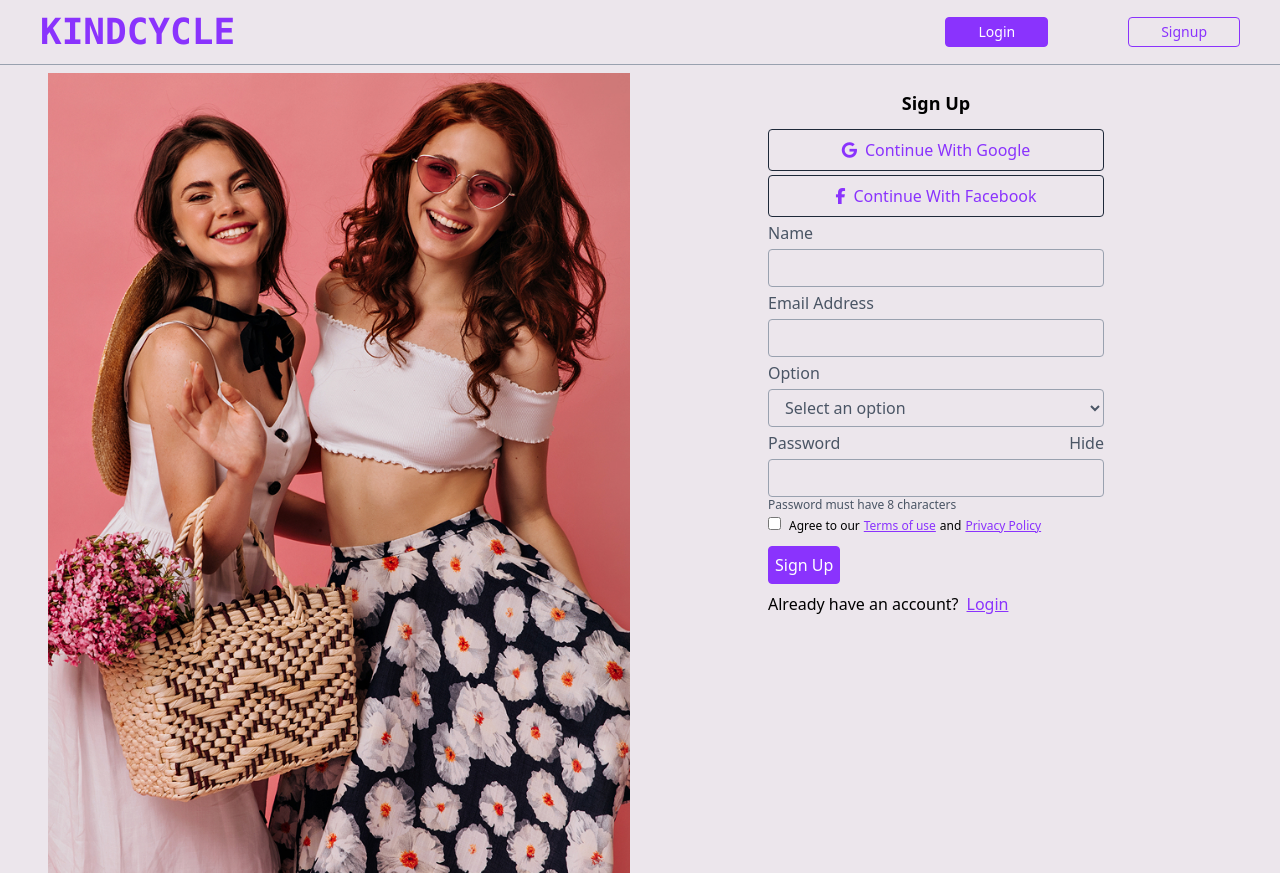
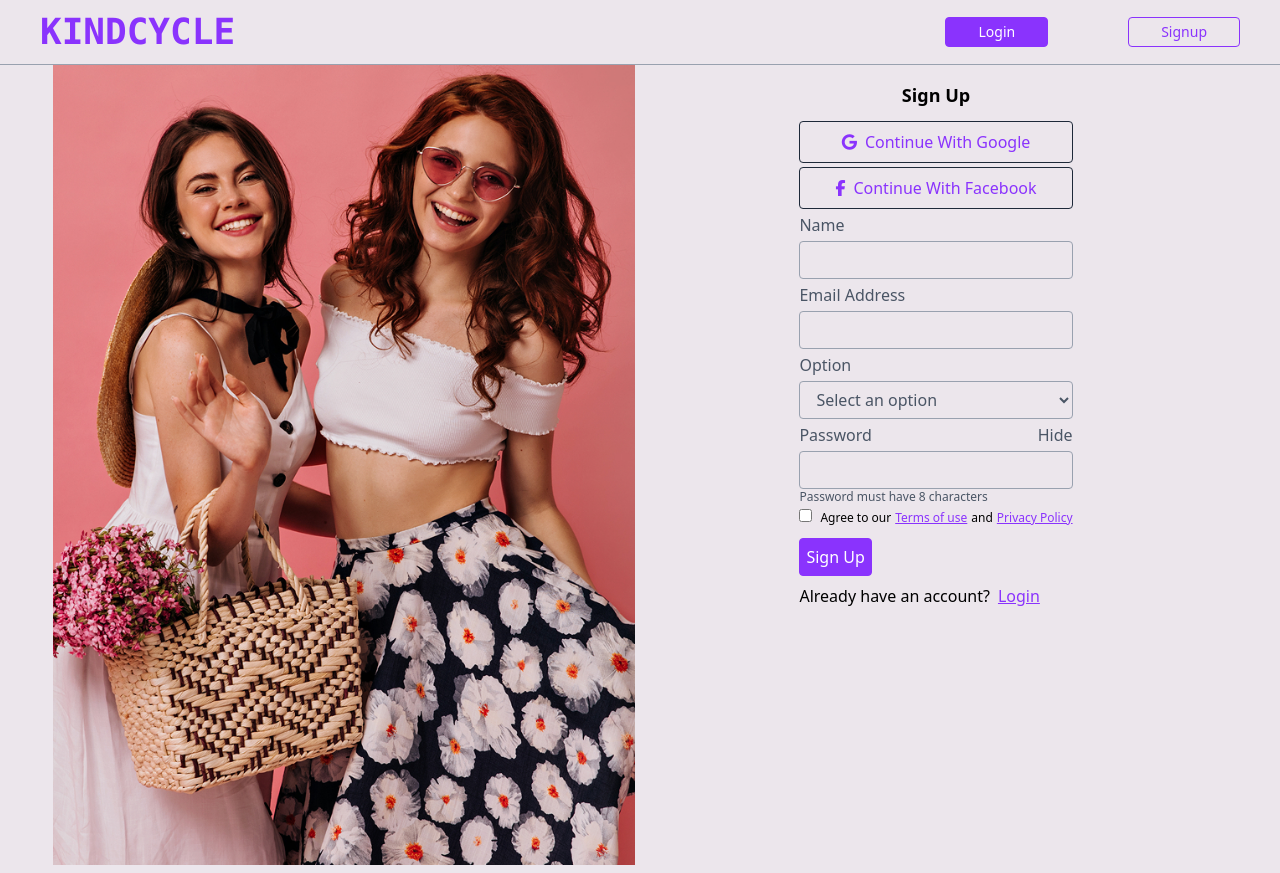
Before and after one commit to Soph-iee/Kindcycle, a React (Vite) app: page /signup in a window 1280 px wide. Built offline with nearby package versions, Linux system fonts and the light colour scheme.

Commit message:
centered form

```diff
--- a/src/pages/signin.jsx
+++ b/src/pages/signin.jsx
@@ -6,7 +6,7 @@ function SignIn() {
   return (
     <section className="container">
       <Navbar />
-      <main className="h-screen grid">
+      <main className="h-screen grid justify-items-center  content-center">
         <div className="hidden">
           <img
             src={bgImage2}
--- a/src/pages/signup.jsx
+++ b/src/pages/signup.jsx
@@ -34,7 +34,7 @@ function Signup() {
     <section className="mx-auto">
       <Navbar />
 
-      <main className="h-screen grid md:grid-cols-2 py-2 px-12">
+      <main className="h-screen grid justify-items-center  content-center md:grid-cols-2 py-2 px-12">
         <div className="hidden md:flex md:justify-between">
           <img
             src={bgImage1}
@@ -48,7 +48,9 @@ function Signup() {
             action="#"
             onSubmit={handleSubmit}
           >
-            <h1 className="capitalize text-lg text-center pb-2 font-semibold">sign up </h1>
+            <h1 className="capitalize text-lg text-center pb-2 font-semibold">
+              sign up{" "}
+            </h1>
             <button className="border border-gray-800 py-2 w-full rounded text-signup-btn  capitalize">
               <a href="#">
                 <span>
@@ -155,9 +157,7 @@ function Signup() {
               </span>
             </div>
 
-            <button
-              className="sign-up-btn border  border-signup-btn text-left self-baseline my-2 p-1.5  rounded capitalize text-white bg-signup-btn"
-            >
+            <button className="sign-up-btn border  border-signup-btn text-left self-baseline my-2 p-1.5  rounded capitalize text-white bg-signup-btn">
               sign up
             </button>
           </form>
```
